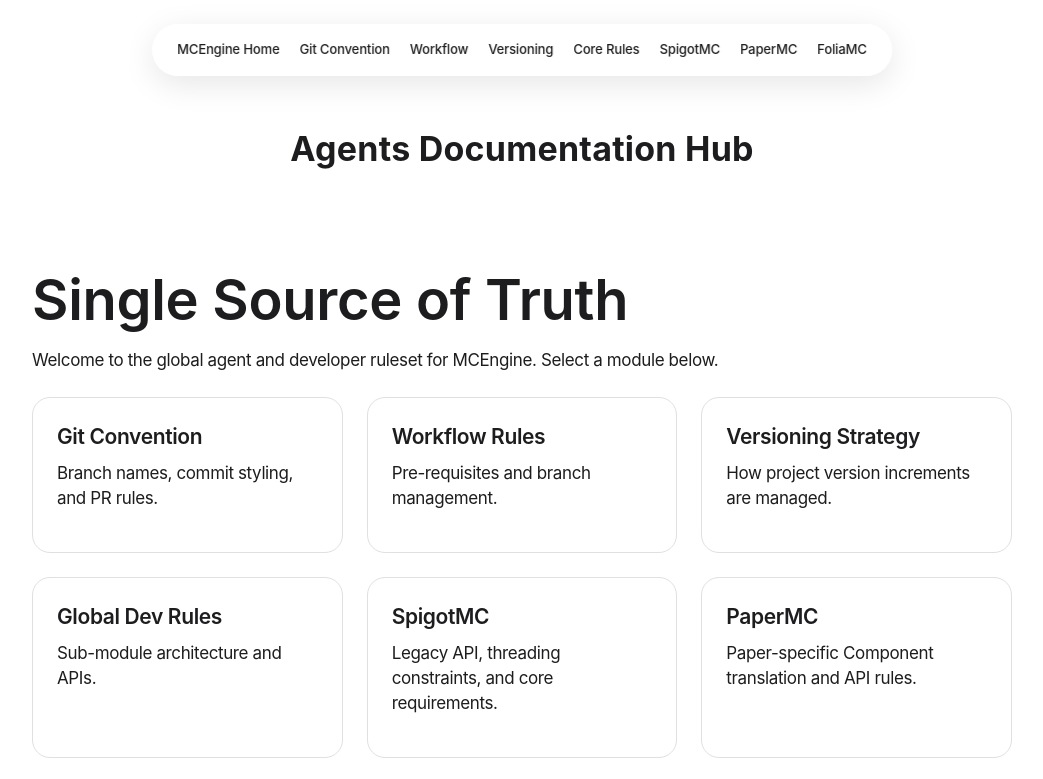
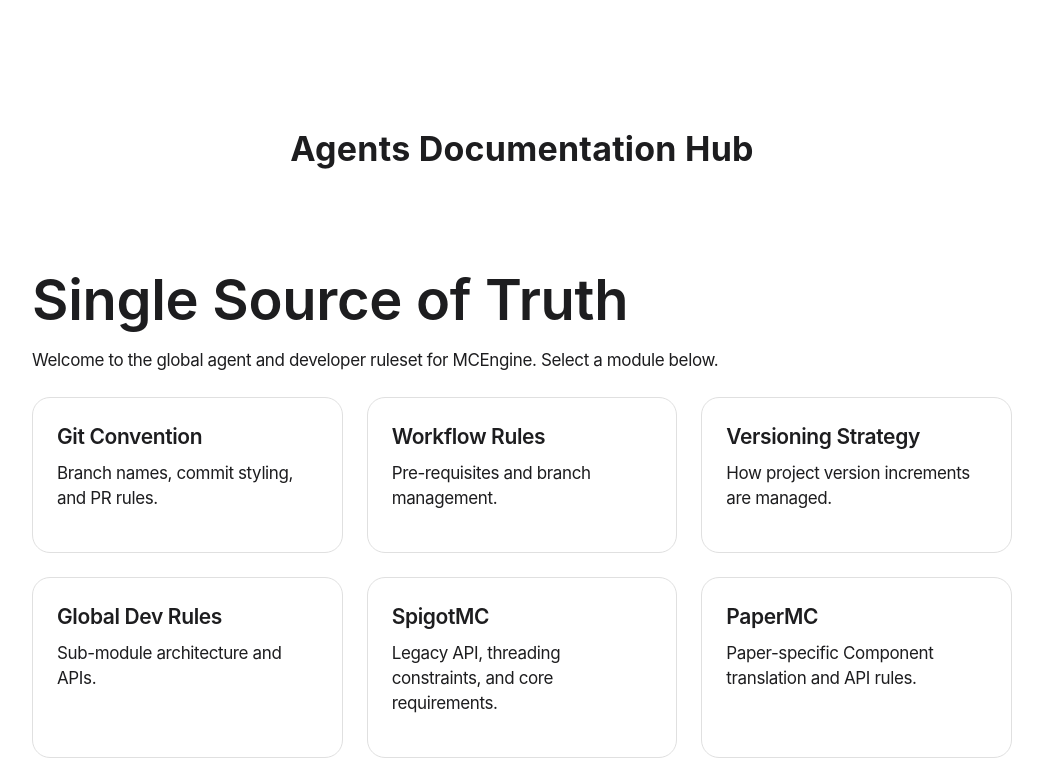
Before and after one commit to MCEngine/agents, a plain HTML site: page docs/index.html in a window 1280 px wide. Shown: the top 779 px of the page, without its empty margins (118-1161 px from the left). Drawn offline with Linux system fonts and the light colour scheme.

Commit message:
docs: remove header from all documentation files

```diff
--- a/docs/header.html
+++ /dev/null
@@ -1,10 +0,0 @@
-<nav class="global-nav">
-    <a href="index.html">MCEngine Home</a>
-    <a href="git/index.html">Git Convention</a>
-    <a href="workflow/index.html">Workflow</a>
-    <a href="version/index.html">Versioning</a>
-    <a href="rule/index.html">Core Rules</a>
-    <a href="spigotmc/index.html">SpigotMC</a>
-    <a href="papermc/index.html">PaperMC</a>
-    <a href="foliamc/index.html">FoliaMC</a>
-</nav>
--- a/docs/index.html
+++ b/docs/index.html
@@ -7,8 +7,6 @@
     <link rel="stylesheet" href="shared.css">
 </head>
 <body data-root-path="">
-    <div id="header-placeholder"></div>
-
     <div class="sub-nav">
         <div class="sub-nav-title">Agents Documentation Hub</div>
     </div>
--- a/docs/shared.js
+++ b/docs/shared.js
@@ -1,23 +1,6 @@
 document.addEventListener("DOMContentLoaded", () => {
     // Read data-root-path from the body tag to determine directory depth
     const rootPath = document.body.getAttribute("data-root-path") || "";
-
-    // Load Header dynamically
-    fetch(rootPath + "header.html")
-        .then(response => response.text())
-        .then(data => {
-            document.getElementById("header-placeholder").innerHTML = data;
-
-            // Adjust link paths in the header to match the current directory level
-            document.querySelectorAll("#header-placeholder a").forEach(link => {
-                let href = link.getAttribute("href");
-                // Prevent modifying external URLs
-                if(href && !href.startsWith("http")) {
-                    link.setAttribute("href", rootPath + href);
-                }
-            });
-        })
-        .catch(err => console.error("Failed to load header:", err));
 
     // Load Footer dynamically
     fetch(rootPath + "footer.html")
```
Also changed, not shown: docs/foliamc/index.html (+0 -1 lines), docs/git/index.html (+0 -1 lines), docs/papermc/index.html (+0 -1 lines), docs/rule/index.html (+0 -1 lines), docs/spigotmc/index.html (+0 -1 lines), docs/version/index.html (+0 -1 lines), docs/workflow/index.html (+0 -1 lines).
